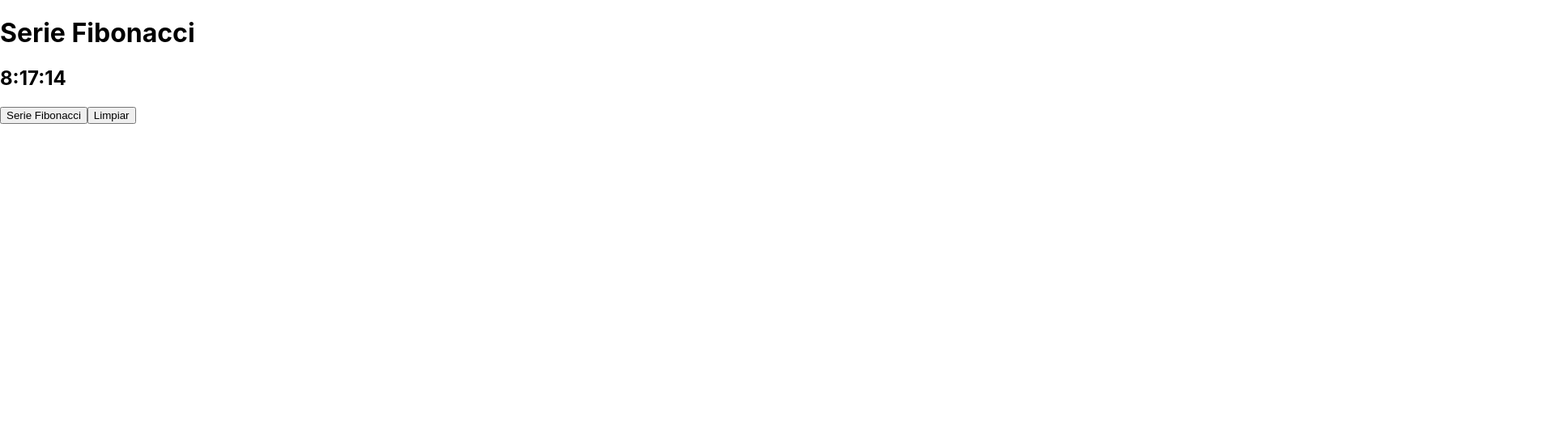
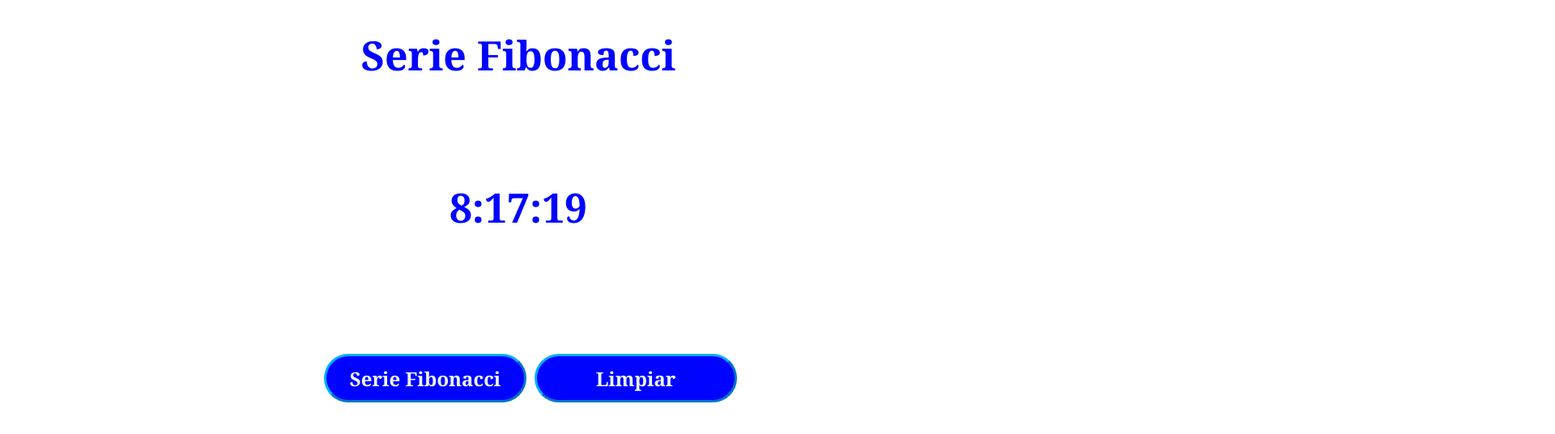
Before and after one commit to JhonASG/Hour_Generate_SerieFibonacci, a React app: page / in a window 1280 px wide. Shown: the whole page at 81% size, 1920 px wide, since content can reach past the window. Built offline with nearby package versions, Linux system fonts and the light colour scheme.

Commit message:
Mejoras a la prueba técnica -> estilos y movimiento del reloj

```diff
--- a/src/SerieFibonacci.js
+++ b/src/SerieFibonacci.js
@@ -1,18 +1,17 @@
 import React from "react";
 
 //Functional component
-const SerieFibonacci = () =>{
+function SerieFibonacci () {
     const titulo = 'Serie Fibonacci';
-
-    let date;
     let hours;
+    let seconds;
     let minutes;
-    let seconds;
     let firstNumM = 0;
     let secondNumM = 0;
+    let fibonacci;
 
-    date = new Date();
-    hours = date.getHours();
+    let date = new Date();
+    hours  = date.getHours();
     minutes = date.getMinutes();
     seconds = date.getSeconds();
 
@@ -25,15 +24,17 @@ const SerieFibonacci = () =>{
     }
 
     const generateSerie = () =>{
-        let fibonacci = firstNumM + ',' + secondNumM;
+        fibonacci = firstNumM + ',' + secondNumM;
         let num = 0;
         for (let i=0; i<seconds; i++) {
             let dataFibo = fibonacci.split(',');
             num = parseInt(dataFibo[dataFibo.length - 1]) + parseInt(dataFibo[dataFibo.length - 2]);
             fibonacci += ',' + num.toString();
         }
+
         document.getElementById('sfibo').innerHTML = fibonacci;
     };
+
     const clearSerie = () =>{
         document.getElementById('sfibo').innerHTML = '';
     };
@@ -43,10 +44,12 @@ const SerieFibonacci = () =>{
             <h1>{titulo}</h1>
             <h2>{hours + ':' + minutes + ':' + seconds}</h2>
             <h3 id="sfibo"> </h3>
-            <button className="FirstButton" onClick={generateSerie}>Serie Fibonacci</button>
-            <button className="ClearButton" onClick={clearSerie}>Limpiar</button>
+            <div id="containerButton">
+                <button className="FirstButton" onClick={generateSerie}>Serie Fibonacci</button>
+                <button className="ClearButton" onClick={clearSerie}>Limpiar</button>
+            </div>
         </>
     );
-};
+}
 
 export default SerieFibonacci;
--- a/src/index.css
+++ b/src/index.css
@@ -11,3 +11,51 @@ code {
   font-family: source-code-pro, Menlo, Monaco, Consolas, 'Courier New',
     monospace;
 }
+
+h1, h2{
+  font-size: 50px;
+  text-align: center;
+  font-family:Georgia, 'Times New Roman', Times, serif;
+  font-weight: 900;
+  color: rgb(0, 4, 255);
+}
+
+#sfibo{
+  font-size: 15px;
+  text-align: center;
+  font-family: Georgia, 'Times New Roman', Times, serif;
+  color: rgb(0, 4, 255);
+}
+
+h2 {
+  margin-top: 120px;
+}
+
+#containerButton{
+  position: relative;
+  left: 50%;
+}
+
+.FirstButton, .ClearButton {
+  transform: translate(-100%, 10%);
+  width: 250px;
+  height: 60px;
+  margin-top: 100px;
+  margin-left: 10px;
+  background-color: rgb(0, 4, 255);
+  color: aliceblue;
+  font-weight: 700;
+  font-size: 24px;
+  font-family: Georgia, 'Times New Roman', Times, serif;
+  border-radius: 30px;
+  border-color: rgba(0, 255, 255, 0.678);
+  border-width: 3px;
+}
+
+.FirstButton:hover, .ClearButton:hover {
+  cursor: grab;
+  background-color: rgba(0, 132, 255, 0.842);
+  border-color: rgba(0, 4, 255);
+  box-shadow: 3px 3px 5px 2px rgb(7, 9, 83);
+  transition: all 0.5s ease-out;
+}
--- a/src/index.js
+++ b/src/index.js
@@ -3,8 +3,11 @@ import {createRoot} from 'react-dom/client';
 import './index.css';
 import SerieFibonacci from './SerieFibonacci';
 
-const valorNumber = <SerieFibonacci />;
-const container = document.querySelector('#root');
-const root = createRoot(container);
+function clock() {
+    const valorNumber = <SerieFibonacci />;
+    const container = document.querySelector('#root');
+    const root = createRoot(container);
+    root.render(valorNumber);
+}
 
-root.render(valorNumber);
+setInterval(clock, 1000);
```
